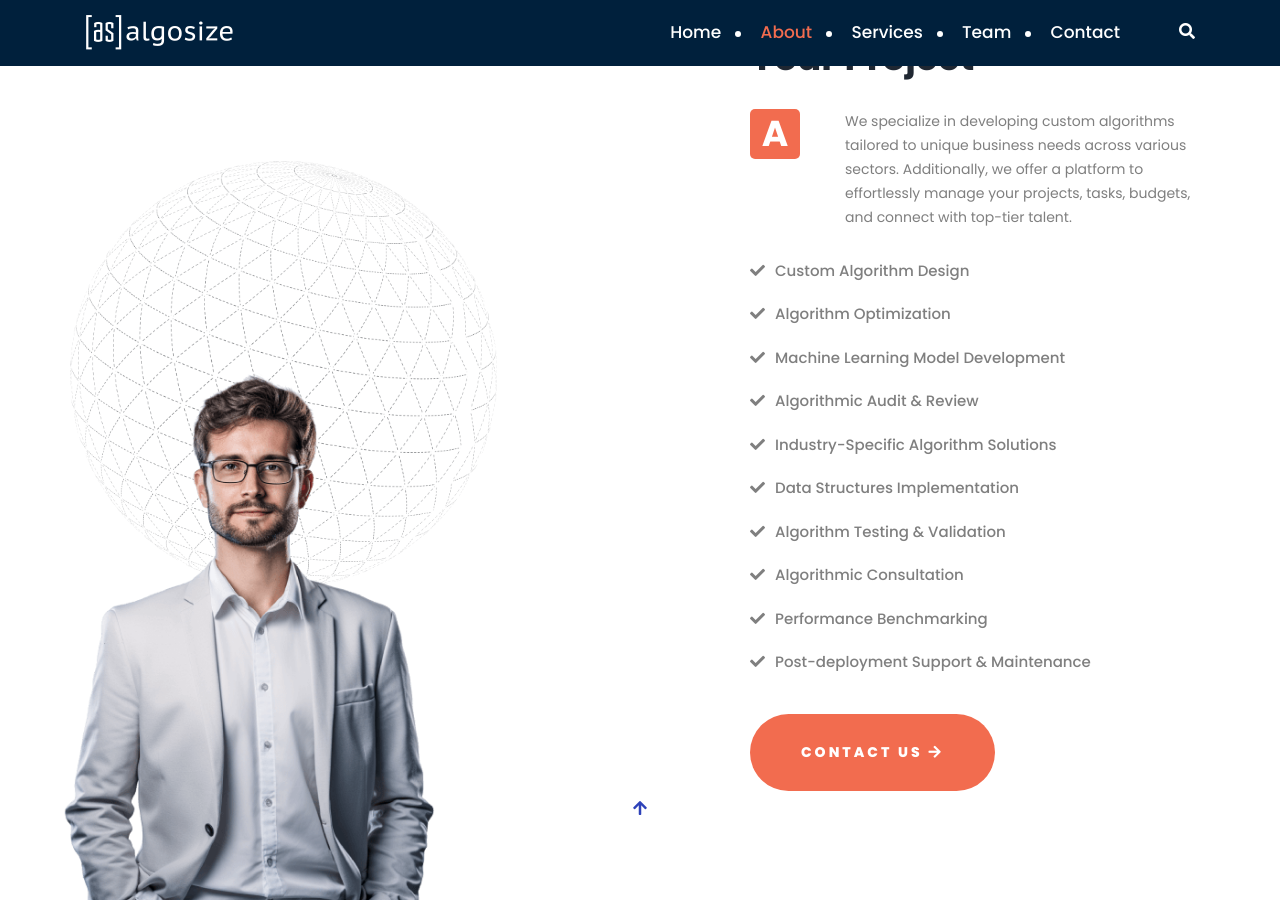
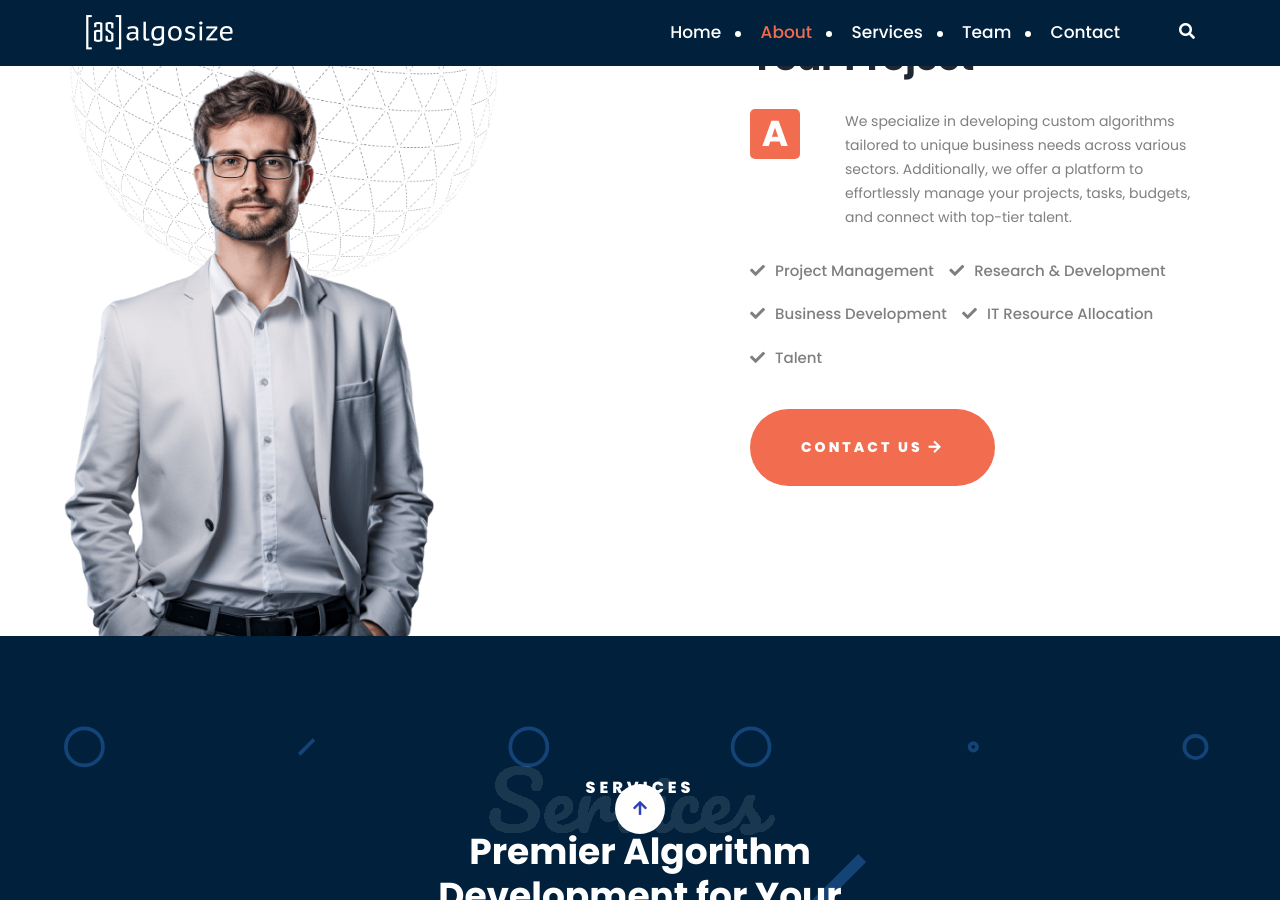
Before and after one commit to AlgoSize/website, a Jekyll site: the page built from index.html, in a window 1280 px wide and 900 px high, scrolled down 1769 px. Built offline with Jekyll 4.4.1, drawn with Linux system fonts in a browser that asks for light colours.

Commit message:
Update settings.yml

```diff
--- a/_data/settings.yml
+++ b/_data/settings.yml
@@ -72,26 +72,16 @@ abouts_settings:
   text: A
   text2: We specialize in developing custom algorithms tailored to unique business needs across various sectors. Additionally, we offer a platform to effortlessly manage your projects, tasks, budgets, and connect with top-tier talent.
   list:
-    - item: Custom Algorithm Design
-      link: "https://algosize.com/services/Custom-Algorithm-Design"
-    - item: Algorithm Optimization
-      link: "https://algosize.com/services/Algorithm-Optimization"
-    - item: Machine Learning Model Development
-      link: "https://algosize.com/services/Machine-Learning-Model-Development"
-    - item: Algorithmic Audit & Review
-      link: "https://algosize.com/services/Algorithmic-Audit-Review"
-    - item: Industry-Specific Algorithm Solutions
-      link: "https://algosize.com/services/Industry-Specific-Algorithm-Solutions"
-    - item: Data Structures Implementation
-      link: "https://algosize.com/services/Data-Structures-Implementation"
-    - item: Algorithm Testing & Validation
-      link: "https://algosize.com/services/Algorithm-Testing-Validation"
-    - item: Algorithmic Consultation
-      link: "https://algosize.com/services/Algorithmic-Consultation"
-    - item: Performance Benchmarking
-      link: "https://algosize.com/services/Performance-Benchmarking"
-    - item: Post-deployment Support & Maintenance
-      link: "https://algosize.com/services/Post-deployment-Support-Maintenance"
+    - item: Project Management
+      link: ""
+    - item: Research & Development
+      link: ""
+    - item: Business Development
+      link: ""
+    - item: IT Resource Allocation
+      link: ""
+    - item: Talent
+      link: ""
   button:
     name: "Contact Us"
     link: "#contact"
```
